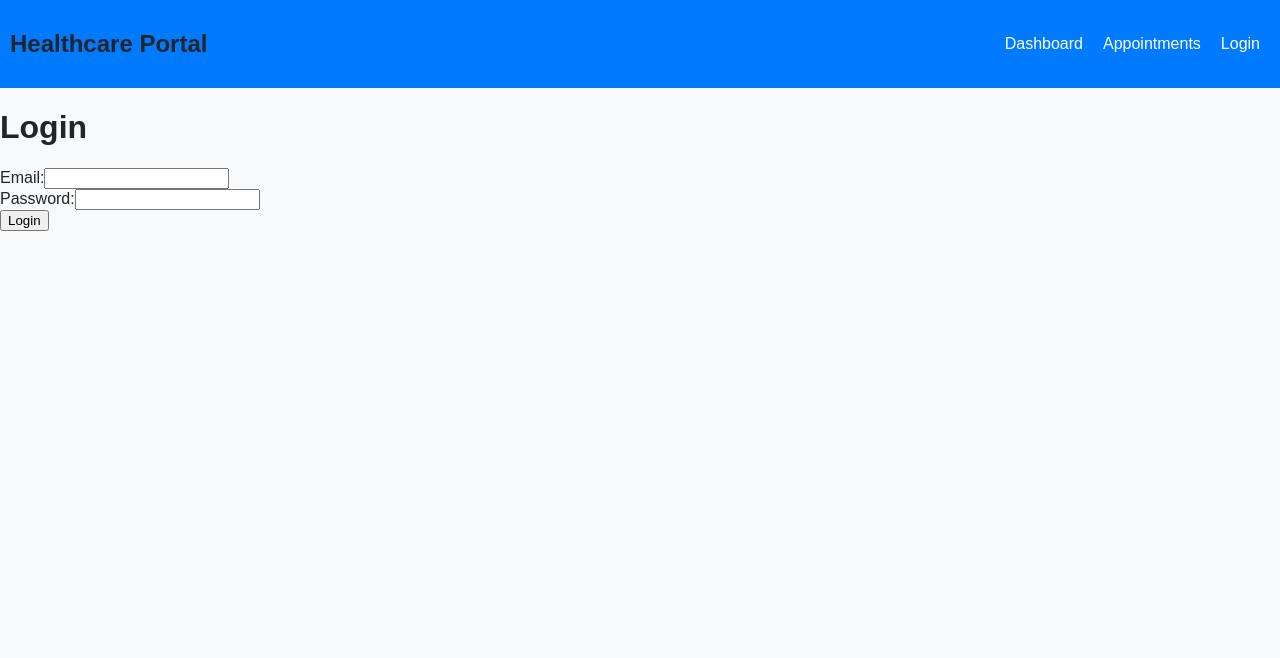
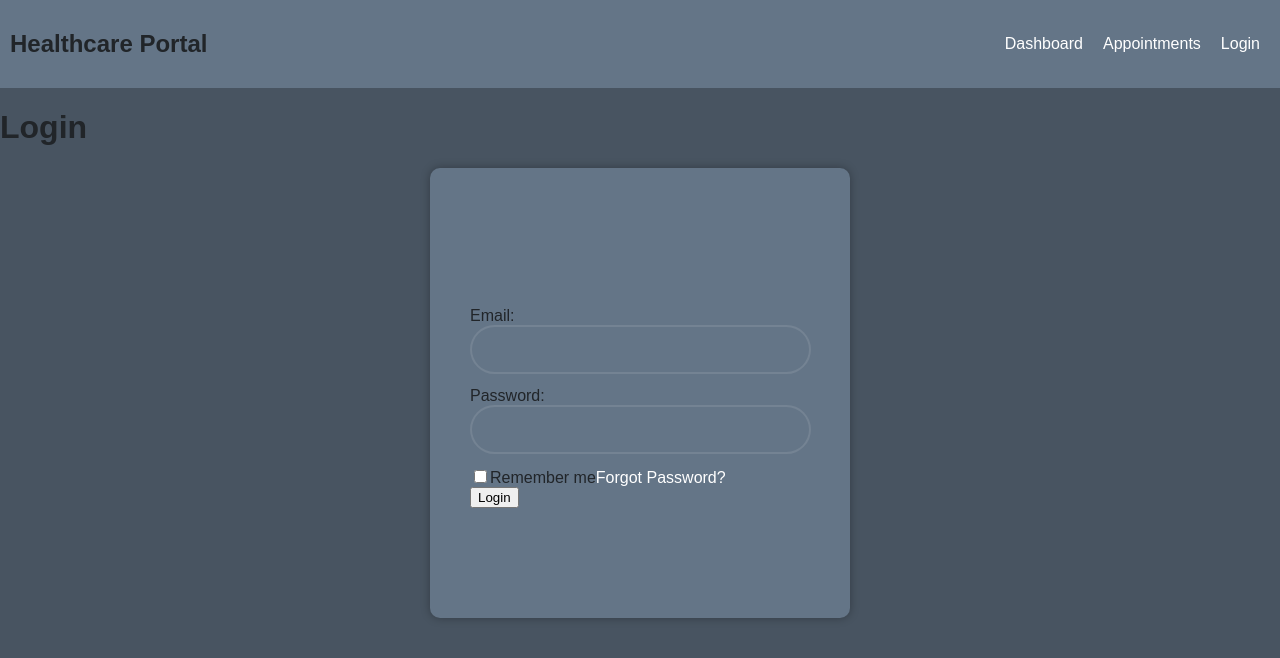
Before and after one commit to BelloBer/HealthCare, a React (Create React App) app: page /login in a window 1280 px wide. Shown: the top 658 px of the page. Built offline with nearby package versions, Linux system fonts and the light colour scheme.

Commit message:
1. changed body theme 2. styled incomplete login form

```diff
--- /dev/null
+++ b/src/components/LoginForm.css
@@ -0,0 +1,36 @@
+.wrapper{
+    position: relative;
+    width: 420px;
+    height: 450px;
+    background-color:#647587;
+    color: rgb(255, 255, 255);
+    display: flex;
+    align-items: center;
+    border-radius: 10px;
+    margin: 0 auto;
+    box-shadow: 0 0 10px rgba(0, 0, 0, 0.3);
+}
+.wrapper .login-form{
+    width: 100%;
+    padding: 40px;
+
+}
+
+form .input-box{
+    position: relative;
+    width: 100%;
+    height: 50px;
+    margin: 30px 0;
+}
+.input-box input{
+    width: 80%;
+    height: 10%;
+    border: none;
+    outline: none;
+    background-color: #647587;
+    border-radius: 40px;
+    border: 2px solid rgba(255,255,255,.1);
+    font-size: 16px;
+    color:aqua;
+    padding: 20px 45px 20px 20px;
+}
--- a/src/components/LoginForm.js
+++ b/src/components/LoginForm.js
@@ -1,5 +1,6 @@
 //src/components/LoginForm.js
 import React, { useState } from 'react';
+import "./LoginForm.css";
 
 const LoginForm = () => {
     const [email, setEmail] = useState('');
@@ -11,8 +12,10 @@ const LoginForm = () => {
     };
 
     return (
+        <div className='wrapper'>
+        <div className='login-form'>
             <form onSubmit={handleSubmit}>
-            <div>
+                <div className='input-box'>
                     <label>Email:</label>
                     <input
                         type="email"
@@ -21,7 +24,7 @@ const LoginForm = () => {
                         required
                     />
                 </div>
-            <div>
+                <div className='input-box'>
                     <label>Password:</label>
                     <input
                         type="password"
@@ -30,8 +33,17 @@ const LoginForm = () => {
                         required
                     />
                 </div>
+                <div className="remember-forgot">
+                        <label>
+                            <input type="checkbox"/>
+                            Remember me
+                        </label>
+                        <a href="#">Forgot Password?</a>
+                    </div>
                 <button type="submit">Login</button>
             </form>
+        </div>
+        </div>
     );
 };
 
--- a/src/index.css
+++ b/src/index.css
@@ -1,10 +1,10 @@
+@import url('https://fonts.googleapis.com/css2?family=Poppins:wght@400;600;700&display=swap');
+
+
 body {
   margin: 0;
-  font-family: -apple-system, BlinkMacSystemFont, 'Segoe UI', 'Roboto', 'Oxygen',
-    'Ubuntu', 'Cantarell', 'Fira Sans', 'Droid Sans', 'Helvetica Neue',
-    sans-serif;
-  -webkit-font-smoothing: antialiased;
-  -moz-osx-font-smoothing: grayscale;
+  font-family:"Poppins", sans-serif;
+
 }
 
 code {
--- a/src/index.js
+++ b/src/index.js
@@ -6,6 +6,7 @@ import { ThemeProvider } from 'styled-components';
 import { theme } from './styles/theme';
 import GlobalStyle from './styles/GlobalStyles';
 import reportWebVitals from './reportWebVitals';
+import "./index.css"
 
 const root = ReactDOM.createRoot(document.getElementById('root'));
 root.render(
--- a/src/styles/GlobalStyles.js
+++ b/src/styles/GlobalStyles.js
@@ -12,6 +12,9 @@ const GlobalStyles = createGlobalStyle`
     color: inherit;
     text-decoration: none;
   }
+  label {
+    color: ${(props) => props.theme.bodyFontColor};
+  }
 `;
 
 export default GlobalStyles;
--- a/src/styles/theme.js
+++ b/src/styles/theme.js
@@ -1,7 +1,7 @@
 // src/styles/theme.js
 export const theme = {
-    primaryColor: '#007bff',
+    primaryColor: '#647587',
     secondaryColor: '#6c757d',
-    bodyBackgroundColor: '#f8f9fa',
+    bodyBackgroundColor: '#485461',
     bodyFontColor: '#212529',
 };
```
Also changed, not shown: src/components/Assets/bg.jpg (added). Lines whose indentation alone changed are shown as unchanged.
